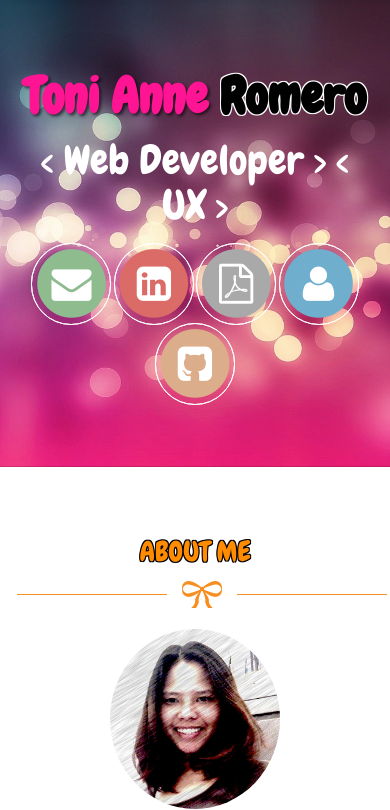
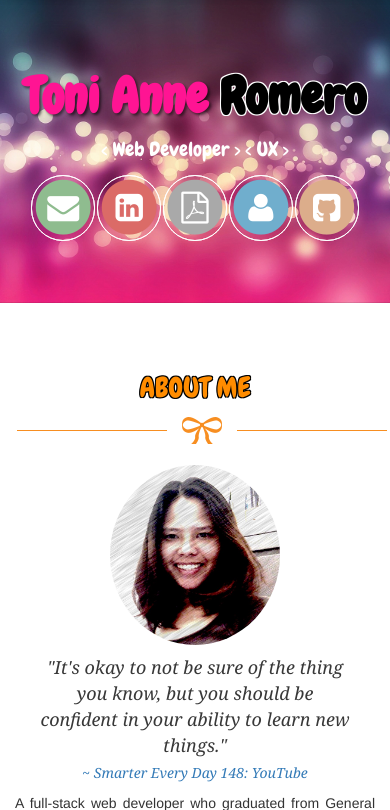
Before and after one commit to tonianner/tonianner.github.io, a PHP site: page / in a window 390 px wide. Shown: the part 51-861 px from the top of the page. Run offline with PHP 8.4, Linux system fonts and the light colour scheme.

Commit message:
made icons responsive on header

```diff
--- a/assets/css/main.css
+++ b/assets/css/main.css
@@ -112,7 +112,7 @@ nav,
 .caption p a:link,
 .caption p a:visited
 {
-  color: lightblue;
+  color: aqua;
 }
 
 
@@ -277,12 +277,24 @@ header {
   border-radius: 62px;
 }
 
+@media (max-width: 1200px) {
+  #banner a {
+    font-size: 10px;
+  }
+}
+
+@media (max-width: 567px) {
+  #banner a {
+    font-size: 8px;
+  }
+}
+
 @media (max-width: 767px) {
   #banner h1{
     font-size: 50px;
   }
-  #banner a{
-    font-size: 10px;
+  #banner h3 {
+    font-size: 20px;
   }
 }
 
```
